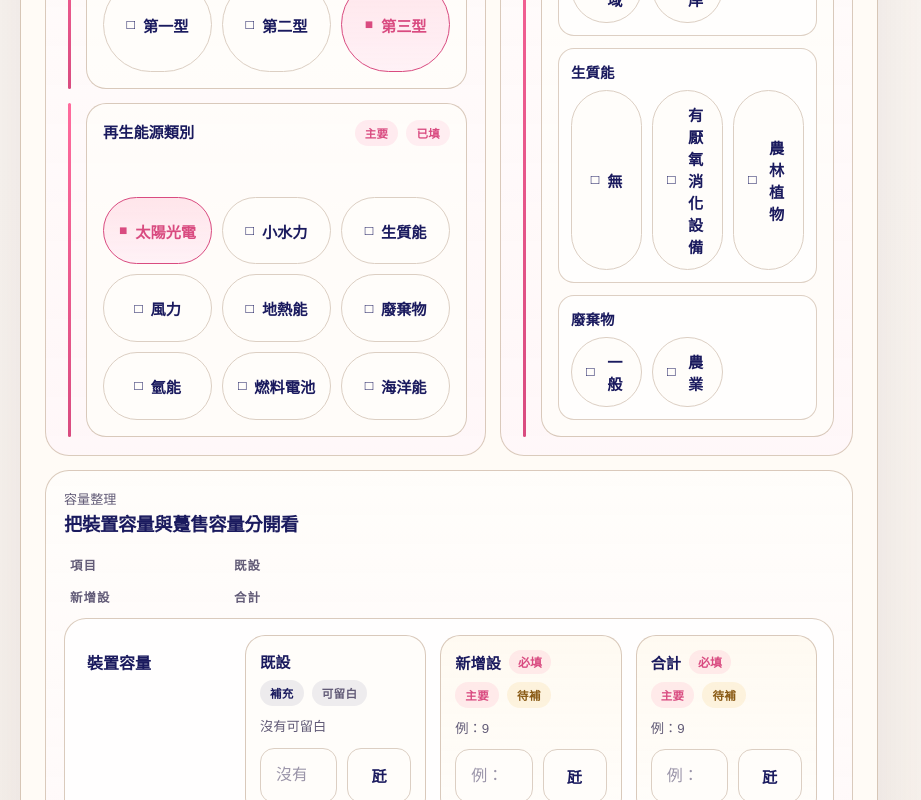
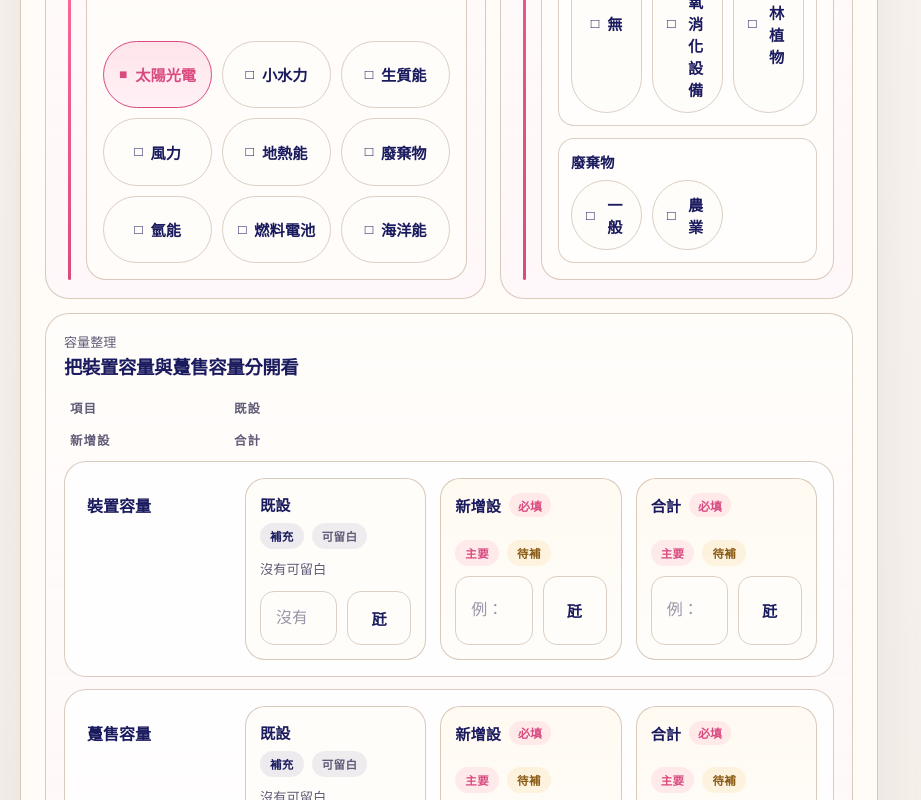
Before and after one commit to JardiniTsai168/lihipdf, a Next.js app: page / in a window 1280 px wide. Shown: the part 2811-3611 px from the top of the page, without its empty margins (0-921 px from the left). Built offline with nearby package versions, Linux system fonts and the light colour scheme.

Commit message:
Hide example helper text outside fields

```diff
--- a/app/page.jsx
+++ b/app/page.jsx
@@ -180,7 +180,7 @@ function renderField(name, label, type, form, updateField, variant = "core") {
   if (!isFieldVisible(name, form)) return null;
 
   const placeholder = FIELD_HINTS[name];
-  const hint = FIELD_HINTS[name];
+  const hint = placeholder?.startsWith("例：") ? "" : placeholder;
   const ariaLabel = FIELD_ARIA_LABELS[name] ?? label;
   const badgeLabel = variant === "detail" ? "補充" : "主要";
   const state = fieldState(name, form[name], form);
```
